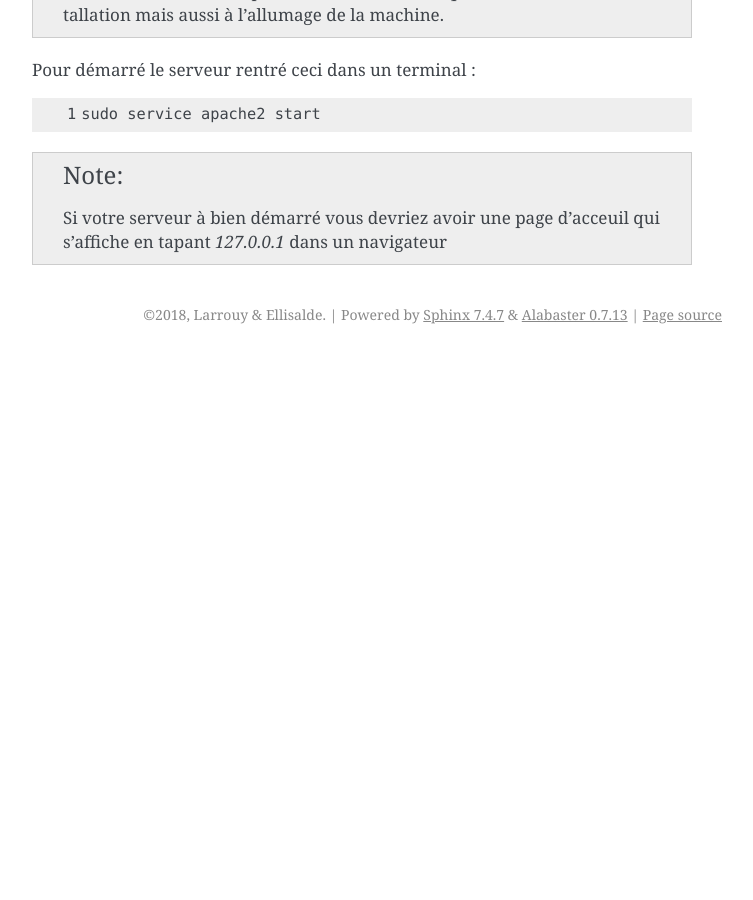
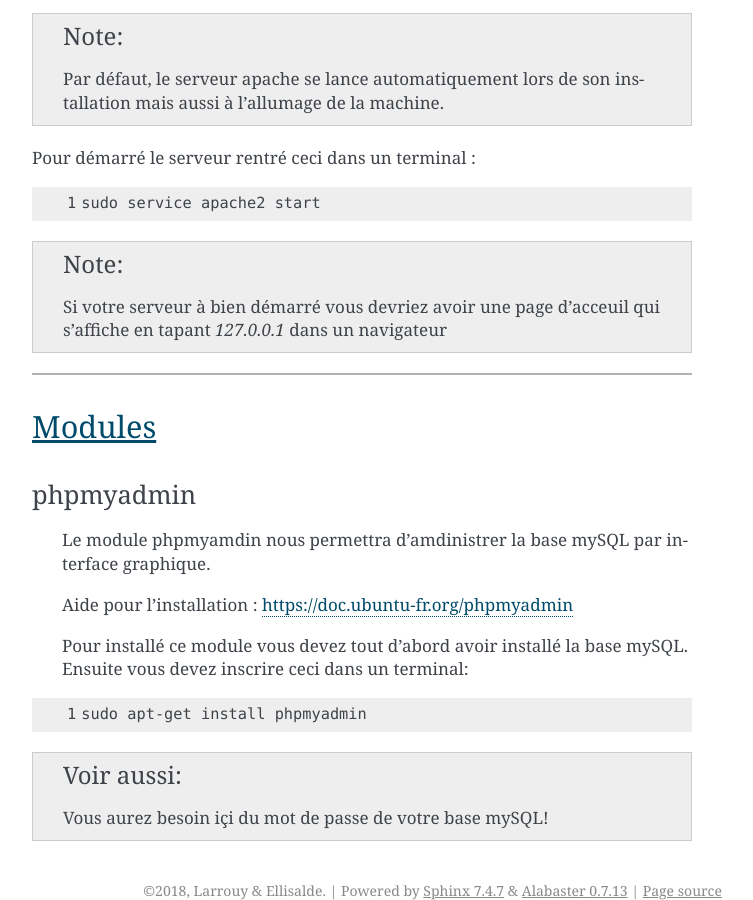
Before and after one commit to soldatroket/ProjetHacking, a Sphinx documentation site: the page built from Documentation/Installation.rst, in a window 1280 px wide and 900 px high, scrolled down 2542 px. Shown: the whole window, without its empty margins (388-1141 px from the left). Built offline with Sphinx 7.4.7, drawn with Linux system fonts in a browser that asks for light colours; before the commit the page ends 2896 px from its top, so only the background shows below that; some of the changed text lies outside the part shown.

Commit message:
Update Installation.rst

```diff
--- a/Documentation/Installation.rst
+++ b/Documentation/Installation.rst
@@ -90,6 +90,8 @@ Installation
 .. warning::
     Vous allez ensuite être invité à rentré un mot de passe. Il est très important il ne faut pas l'oublié!
 
+    Une fois votre base mySQL installé je vous conseille d'installé par la suite le module `phpmyadmin`_.
+
 
 
 Démarrage
@@ -137,3 +139,24 @@ Pour démarré le serveur rentré ceci dans un terminal :
     sudo service apache2 start
 
 .. note:: Si votre serveur à bien démarré vous devriez avoir une page d'acceuil qui s'affiche en tapant *127.0.0.1* dans un navigateur
+
+---------------------
+
+Modules
+=======
+
+phpmyadmin
+----------
+
+   Le module phpmyamdin nous permettra d'amdinistrer la base mySQL par interface graphique.
+
+   Aide pour l'installation : https://doc.ubuntu-fr.org/phpmyadmin
+
+   Pour installé ce module vous devez tout d'abord avoir installé la base mySQL. Ensuite vous devez inscrire ceci dans un terminal:
+
+.. code-block:: shell
+    :linenos:
+
+    sudo apt-get install phpmyadmin
+
+.. seealso:: Vous aurez besoin içi du mot de passe de votre base mySQL!
```
